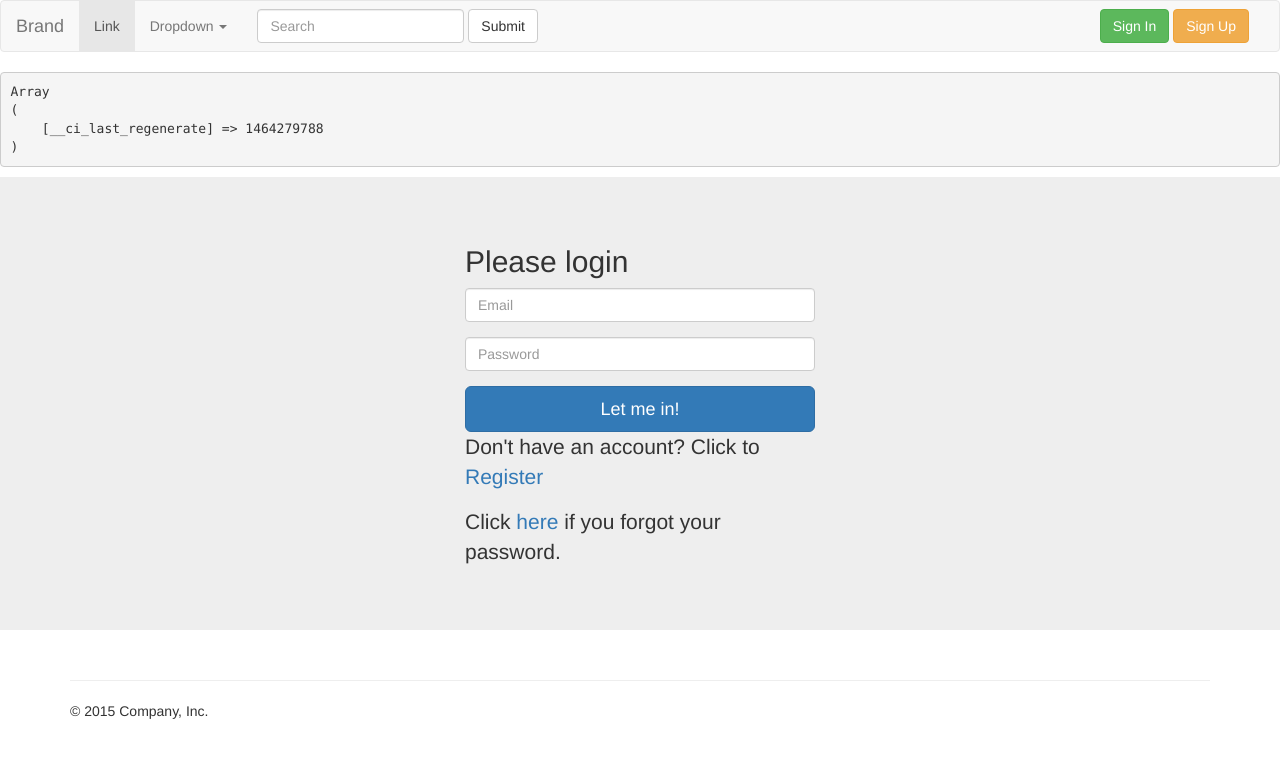
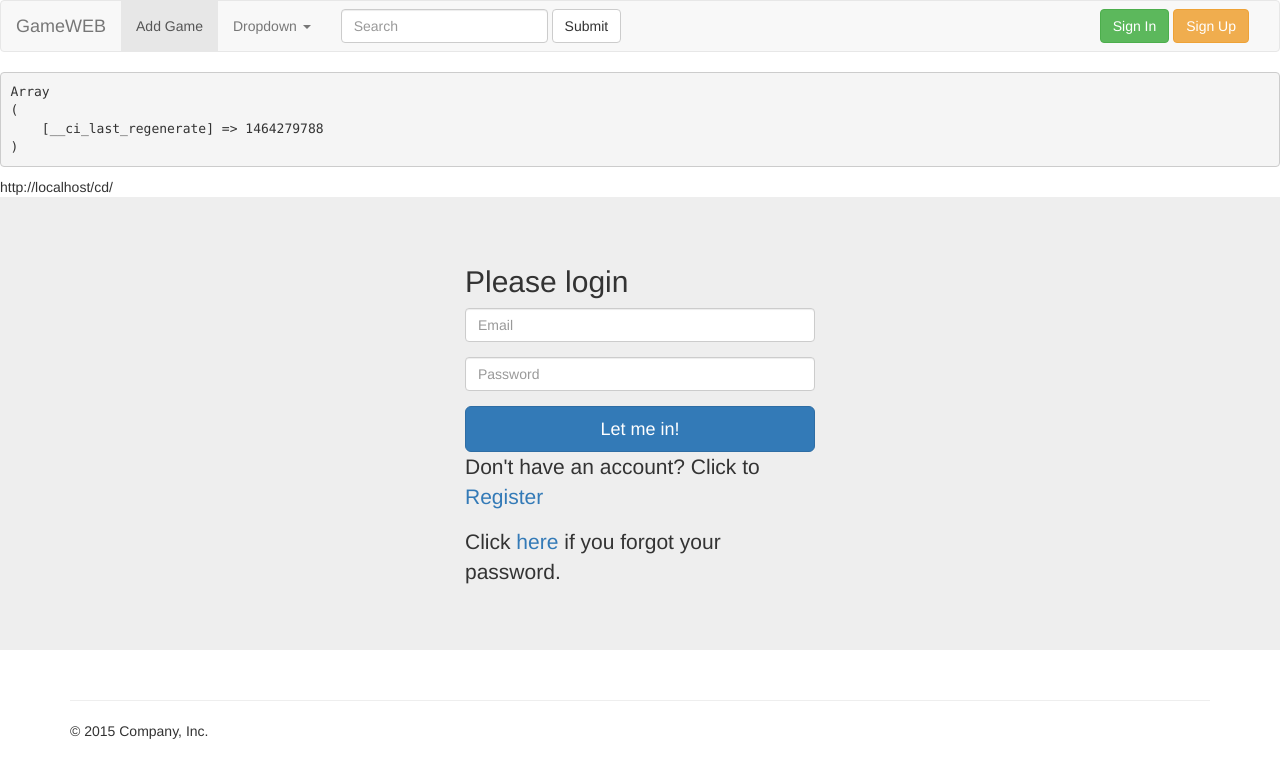
Before and after one commit to aparacik/cd, a CodeIgniter app: page /cd/index.php/account/login in a window 1280 px wide. Shown: the top 778 px of the page. Run offline with CodeIgniter, Linux system fonts and the light colour scheme; some libraries are stand-ins or nearby versions.

Commit message:
base url

```diff
--- a/application/config/autoload.php
+++ b/application/config/autoload.php
@@ -89,7 +89,8 @@ $autoload['drivers'] = array();
 |
 |	$autoload['helper'] = array('url', 'file');
 */
-$autoload['helper'] = array();
+
+$autoload['helper'] = array('url');
 
 /*
 | -------------------------------------------------------------------
--- a/application/config/config.php
+++ b/application/config/config.php
@@ -23,7 +23,10 @@ defined('BASEPATH') OR exit('No direct script access allowed');
 | a PHP script and you can easily do that on your own.
 |
 */
-$config['base_url'] = '';
+$config['base_url'] = 'http://localhost/cd';
+
+
+
 
 /*
 |--------------------------------------------------------------------------
--- a/application/controllers/Account.php
+++ b/application/controllers/Account.php
@@ -147,7 +147,7 @@ class Account extends CI_Controller {
             $this->form_validation->set_rules('email', 'Email', 'required|valid_email');
 
             if($this->form_validation->run() == FALSE) {
-                $this->template->load('base_templates/base','forgot');
+                $this->template->load('base_templates/base','account/forgot');
             }else{
                 $email = $this->input->post('email');
                 $clean = $this->security->xss_clean($email);
--- a/application/views/base_templates/base.php
+++ b/application/views/base_templates/base.php
@@ -34,13 +34,13 @@ defined('BASEPATH') OR exit('No direct script access allowed');
         <span class="icon-bar"></span>
         <span class="icon-bar"></span>
       </button>
-      <a class="navbar-brand" href="#">Brand</a>
+      <a class="navbar-brand" href="<?php echo base_url() ?>">GameWEB</a>
     </div>
 
     <!-- Collect the nav links, forms, and other content for toggling -->
     <div class="collapse navbar-collapse" id="bs-example-navbar-collapse-1">
       <ul class="nav navbar-nav">
-        <li class="active"><a href="#">Link <span class="sr-only">(current)</span></a></li>
+        <li class="active"><a href="<?php echo base_url('games/add') ?>">Add Game <span class="sr-only">(current)</span></a></li>
         <li class="dropdown">
           <a href="#" class="dropdown-toggle" data-toggle="dropdown" role="button" aria-haspopup="true" aria-expanded="false">Dropdown <span class="caret"></span></a>
           <ul class="dropdown-menu">
@@ -101,6 +101,7 @@ defined('BASEPATH') OR exit('No direct script access allowed');
   echo '<pre>';
   print_r($dane);
   echo '</pre>';
+  echo base_url();
 
 
 ?>
--- a/application/views/game/add_game.php
+++ b/application/views/game/add_game.php
@@ -4,7 +4,7 @@
 <div class="row">
 	<div class="span12">
 		<!-- Otwieramy formularz -->
-		<?php echo form_open('games/add', array('class'=>'form-horizontal')); ?>
+		<?php echo form_open('http://[::1]/cd/games/add', array('class'=>'form-horizontal')); ?>
 		<fieldset>
 			<div class="control-group">
 				<label class="control-label" for="title">Tytuł</label>
```
